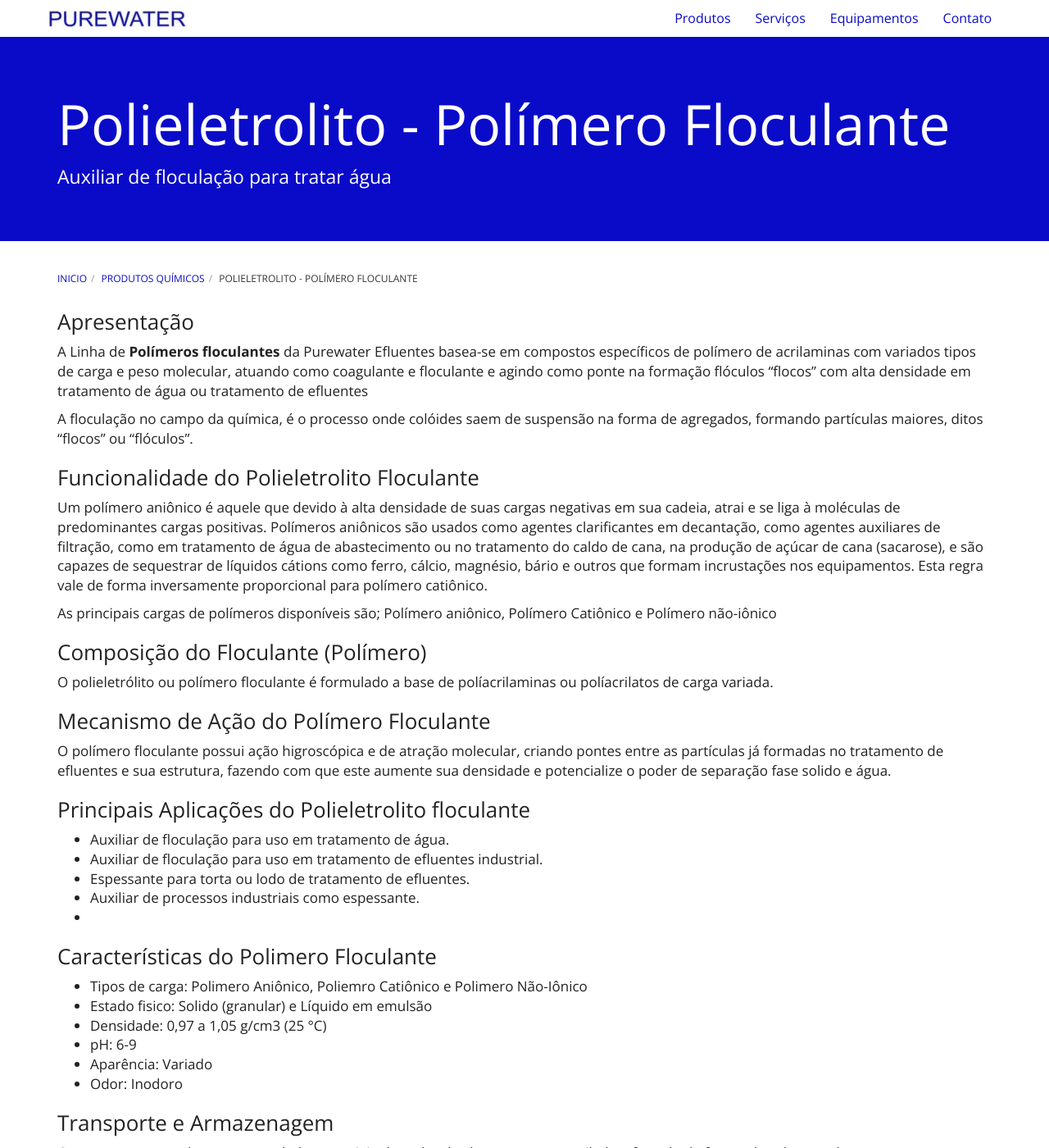
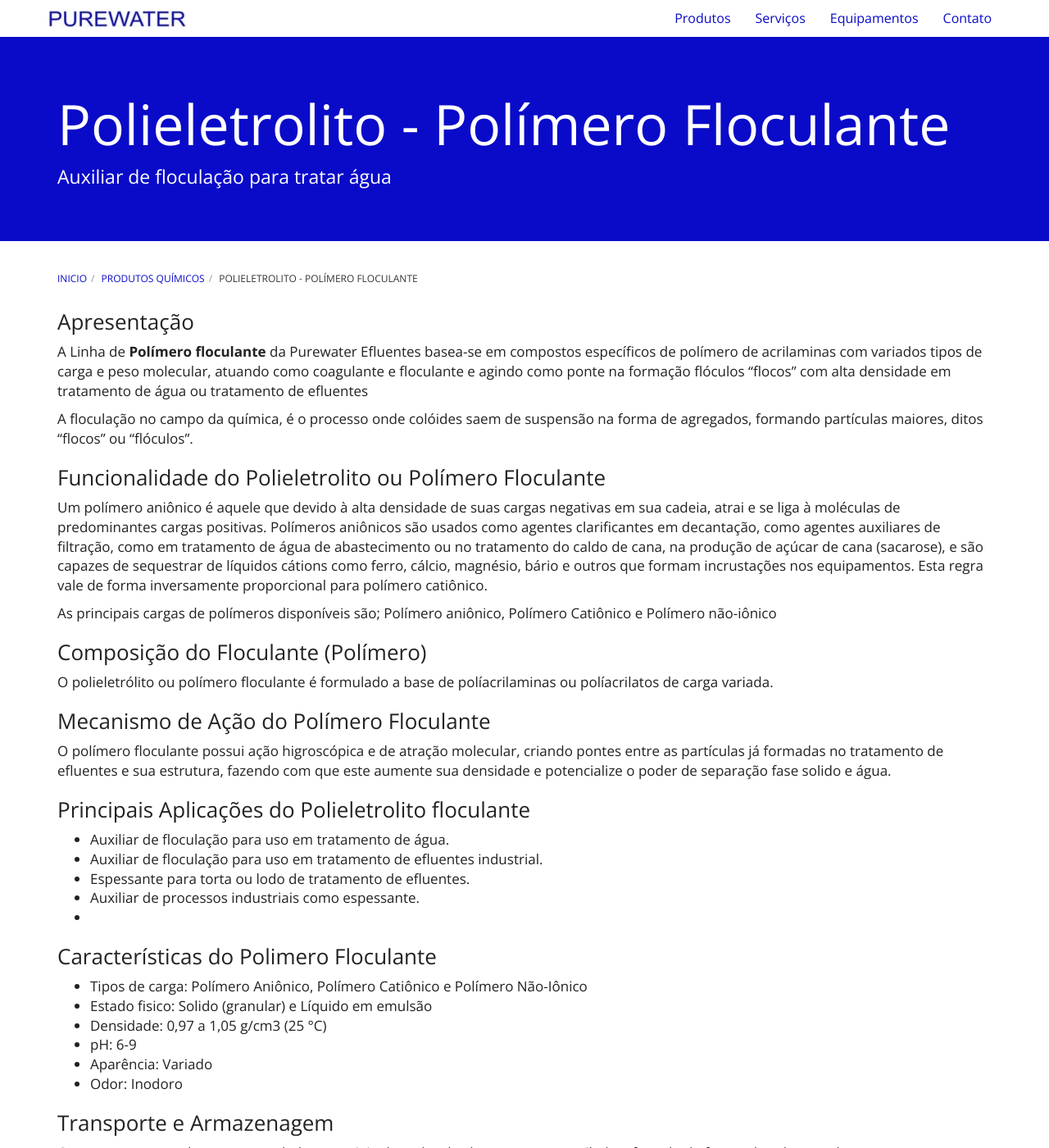
Before and after one commit to purewaterefluentes/purewaterefluentes.github.io, a Jekyll site: the page built from produtos/polieletrolito-floculante.md, in a window 1280 px wide and 1400 px high. Shown: the whole window at 82% size. Built offline with Jekyll 4.4.1, drawn with Linux system fonts in a browser that asks for light colours; nearby versions of some CDN libraries; library files that are not in the unit come from our copies.

Commit message:
Update polieletrolito-floculante.md

```diff
--- a/produtos/polieletrolito-floculante.md
+++ b/produtos/polieletrolito-floculante.md
@@ -6,11 +6,11 @@ subtitle: Auxiliar de floculação para tratar água
 ---
 
 ### Apresentação
-A Linha de **Polímeros floculantes** da Purewater Efluentes basea-se em compostos específicos de polímero de acrilaminas com variados tipos de carga e peso molecular, atuando como coagulante e floculante e agindo como ponte na formação flóculos "flocos" com alta densidade em tratamento de água ou tratamento de efluentes
+A Linha de **Polímero floculante** da Purewater Efluentes basea-se em compostos específicos de polímero de acrilaminas com variados tipos de carga e peso molecular, atuando como coagulante e floculante e agindo como ponte na formação flóculos "flocos" com alta densidade em tratamento de água ou tratamento de efluentes
 
 A floculação no campo da química, é o processo onde colóides saem de suspensão na forma de agregados, formando partículas maiores, ditos "flocos" ou "flóculos".
 
-### Funcionalidade do Polieletrolito Floculante
+### Funcionalidade do Polieletrolito ou Polímero Floculante
 
 Um polímero aniônico é aquele que devido à alta densidade de suas cargas negativas em sua cadeia, atrai e se liga à moléculas de predominantes cargas positivas. Polímeros aniônicos são usados como agentes clarificantes em decantação, como agentes auxiliares de filtração, como em tratamento de água de abastecimento ou no tratamento do caldo de cana, na produção de açúcar de cana (sacarose), e são capazes de sequestrar de líquidos cátions como ferro, cálcio, magnésio, bário e outros que formam incrustações nos equipamentos.
 Esta regra vale de forma inversamente proporcional para polímero catiônico.
@@ -34,7 +34,7 @@ O polímero floculante possui ação higroscópica e de atração molecular, cri
 
 ### Características do Polimero Floculante
 
-- Tipos de carga: Polimero Aniônico, Poliemro Catiônico e Polimero Não-Iônico
+- Tipos de carga: Polímero Aniônico, Polímero Catiônico e Polímero Não-Iônico
 - Estado fisico: Solido (granular) e Líquido em emulsão
 - Densidade: 0,97 a 1,05 g/cm3 (25 °C)
 - pH: 6-9
```
